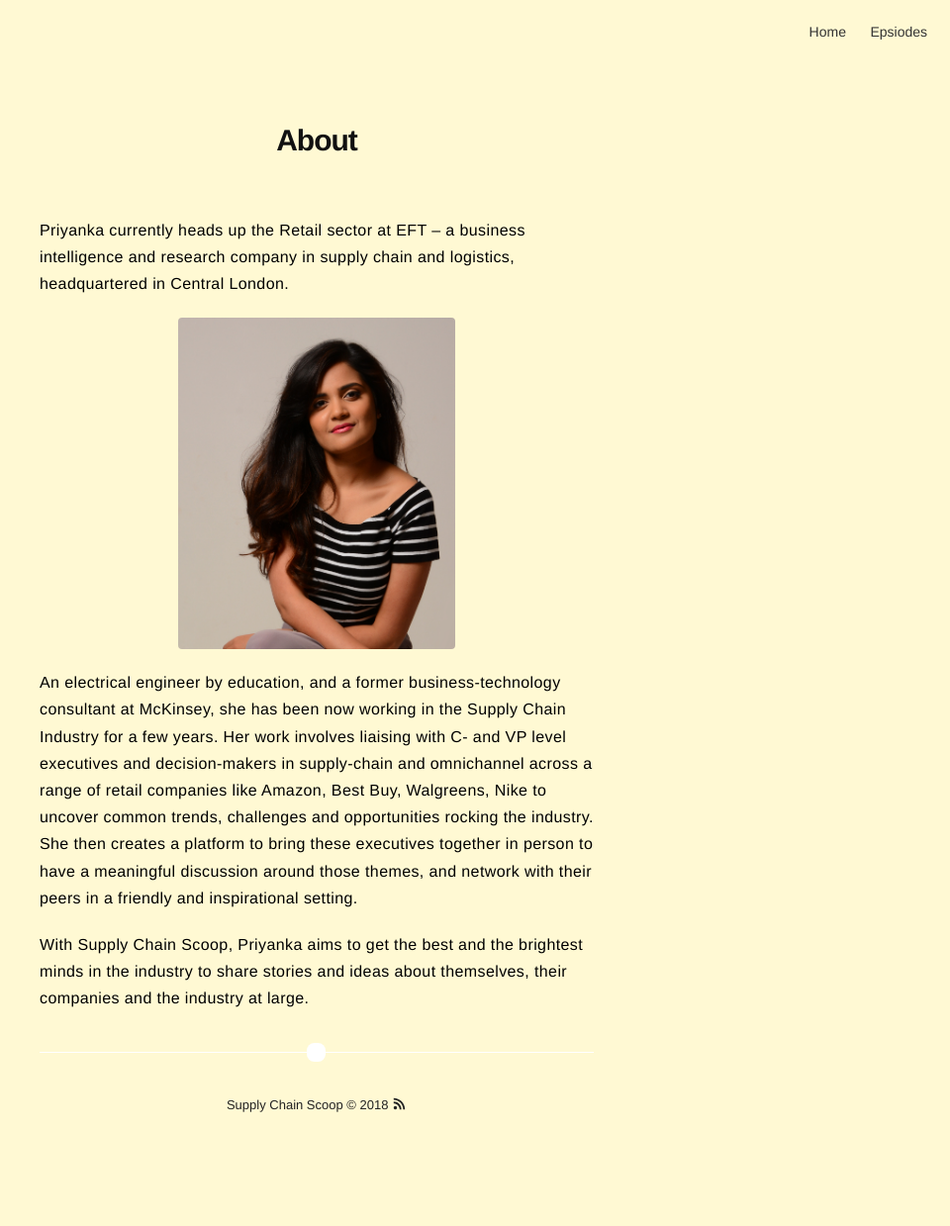
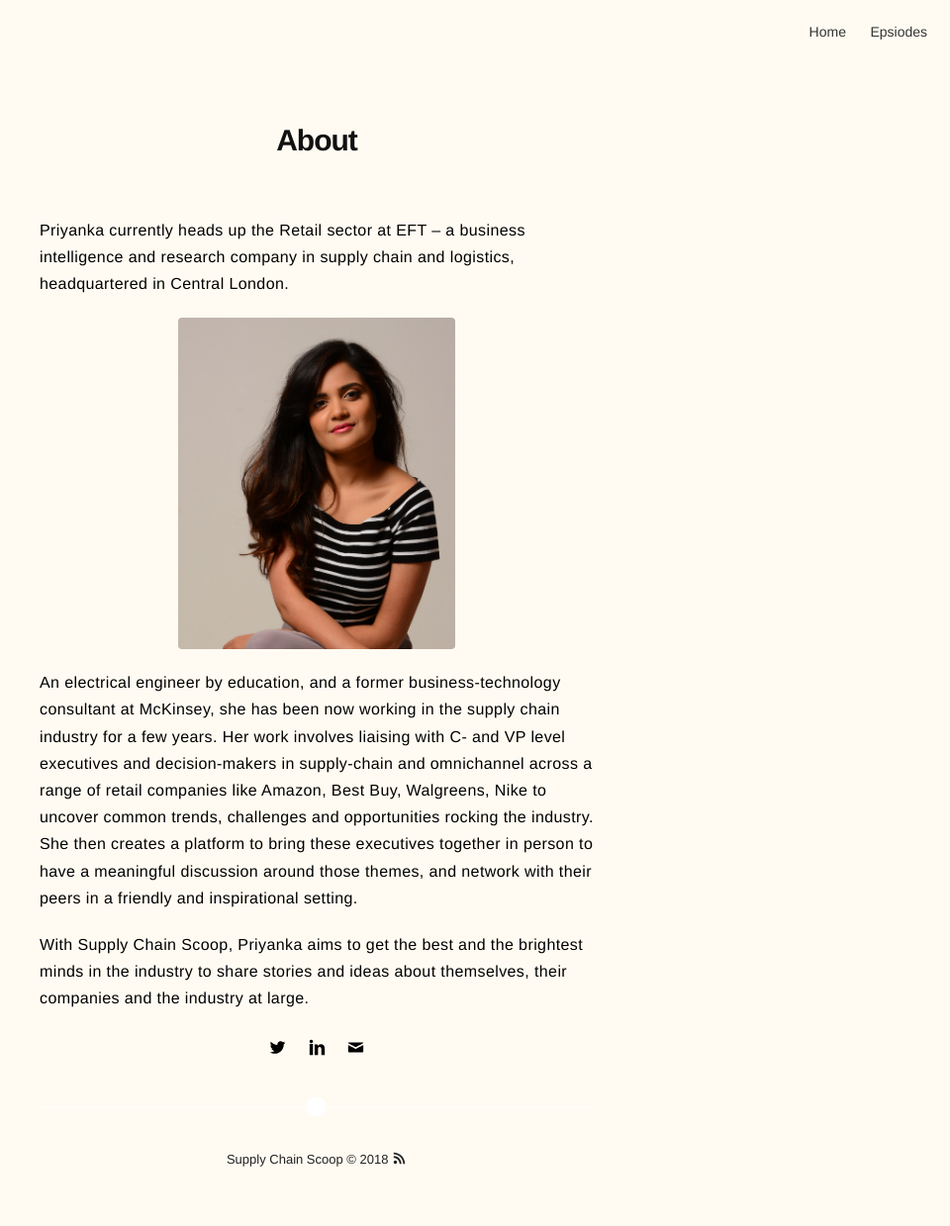
Before and after one commit to traghav/supplychainscoop.github.io, a Jekyll site: the page built from about.md, in a window 1280 px wide. Shown: the whole page at 99% size, without its empty margins (320-1280 px from the left). Built offline with Jekyll 4.4.1, drawn with Linux system fonts in a browser that asks for light colours; before the commit the page ends 1184 px from its top, so only the background shows below that.

Commit message:
Added Social Buttons

```diff
--- a/_sass/base/general.sass
+++ b/_sass/base/general.sass
@@ -1,6 +1,6 @@
 body, html
 	font-size: 62.5%
-	background: #fff9d3
+	background: #fffbf2
 
 body
 	line-height: 1
--- a/about.md
+++ b/about.md
@@ -8,7 +8,11 @@ Priyanka currently heads up the Retail sector at EFT – a business intelligence
 
 ![priyanka.jpg](/assets/images/priyanka.jpg)
 
-An electrical engineer by education, and a former business-technology consultant at McKinsey, she has been now working in the Supply Chain Industry for a few years.
+An electrical engineer by education, and a former business-technology consultant at McKinsey, she has been now working in the supply chain industry for a few years.
 Her work involves liaising with C- and VP level executives and decision-makers in supply-chain and omnichannel across a range of retail companies like Amazon, Best Buy, Walgreens, Nike to uncover common trends, challenges and opportunities rocking the industry. She then creates a platform to bring these executives together in person to have a meaningful discussion around those themes, and network with their peers in a friendly and inspirational setting.
 
 With Supply Chain Scoop, Priyanka aims to get the best and the brightest minds in the industry to share stories and ideas about themselves, their companies and the industry at large.
+
+<div style="text-align:center">
+{% include social-links.html %}
+</div>
```
